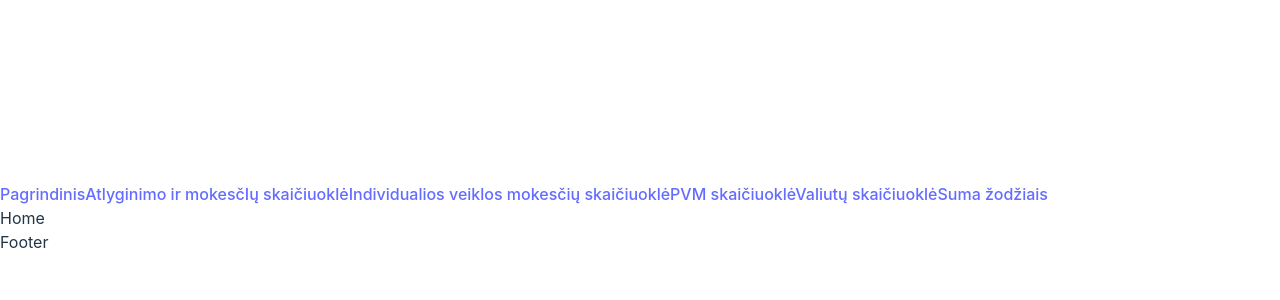
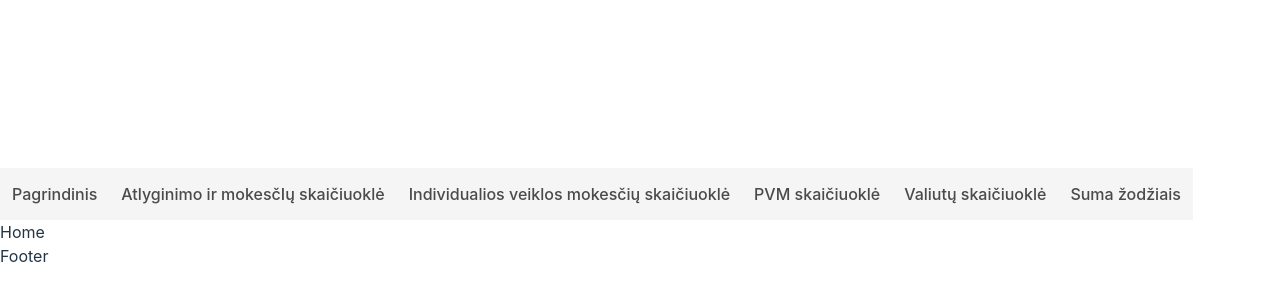
Before and after one commit to ernestas17/CA_2, a React (Vite) app: page / in a window 1280 px wide. Shown: the part 182-482 px from the top of the page. Built offline with nearby package versions, Linux system fonts and the light colour scheme.

Commit message:
styled navbar

```diff
--- a/src/components/molecules/Navbar/Navbar.tsx
+++ b/src/components/molecules/Navbar/Navbar.tsx
@@ -1,14 +1,20 @@
 import { ReactNode } from 'react';
-import { Link } from 'react-router-dom';
+import { StyledNav, StyledLink } from './styles';
 
 export function NavbarItem({ path, text }: { path: string; text: string }) {
   return (
-    <Link className='navbar-item' to={path}>
+    <StyledLink className='navbar-item' to={path}>
       {text}
-    </Link>
+    </StyledLink>
   );
 }
 
 export default function Navbar({ children }: { children: ReactNode }) {
-  return <nav className='navbar'>{children}</nav>;
+  return (
+    <StyledNav className='navbar'>
+      <div className='navbar-menu'>
+        <div className='navbar-start'>{children}</div>
+      </div>
+    </StyledNav>
+  );
 }
--- /dev/null
+++ b/src/components/molecules/Navbar/styles.ts
@@ -0,0 +1,81 @@
+import { Link } from 'react-router-dom';
+import { styled } from 'styled-components';
+
+export const StyledNav = styled.nav`
+  min-height: 3.25rem;
+  position: relative;
+  z-index: 30;
+
+  background-color: whitesmoke;
+  color: rgba(0, 0, 0, 0.7);
+
+  @media screen and (max-width: 1023px) {
+    .navbar-menu {
+      background-color: white;
+      box-shadow: 0 8px 16px rgba(10, 10, 10, 0.1);
+      padding: 0.5rem 0;
+    }
+  }
+
+  @media screen and (min-width: 1024px) {
+    min-height: 3.25rem;
+
+    align-items: stretch;
+    display: flex;
+
+    .navbar-menu,
+    .navbar-start,
+    .navbar-end {
+      align-items: stretch;
+      display: flex;
+    }
+
+    .navbar-menu {
+      flex-grow: 1;
+      flex-shrink: 0;
+    }
+    .navbar-start {
+      justify-content: flex-start;
+      margin-right: auto;
+    }
+    .navbar-end {
+      justify-content: flex-end;
+      margin-left: auto;
+    }
+  }
+`;
+
+export const StyledLink = styled(Link)`
+  color: #4a4a4a;
+  display: block;
+  line-height: 1.5;
+  padding: 0.5rem 0.75rem;
+  position: relative;
+
+  flex-grow: 0;
+  flex-shrink: 0;
+
+  cursor: pointer;
+
+  &:focus,
+  &:focus-within,
+  &:hover,
+  &.is-active {
+    background-color: #fafafa;
+    color: #485fc7;
+  }
+
+  img {
+    max-height: 1.75rem;
+  }
+
+  .icon:only-child {
+    margin-left: -0.25rem;
+    margin-right: -0.25rem;
+  }
+
+  @media screen and (min-width: 1024px) {
+    align-items: center;
+    display: flex;
+  }
+`;
```
